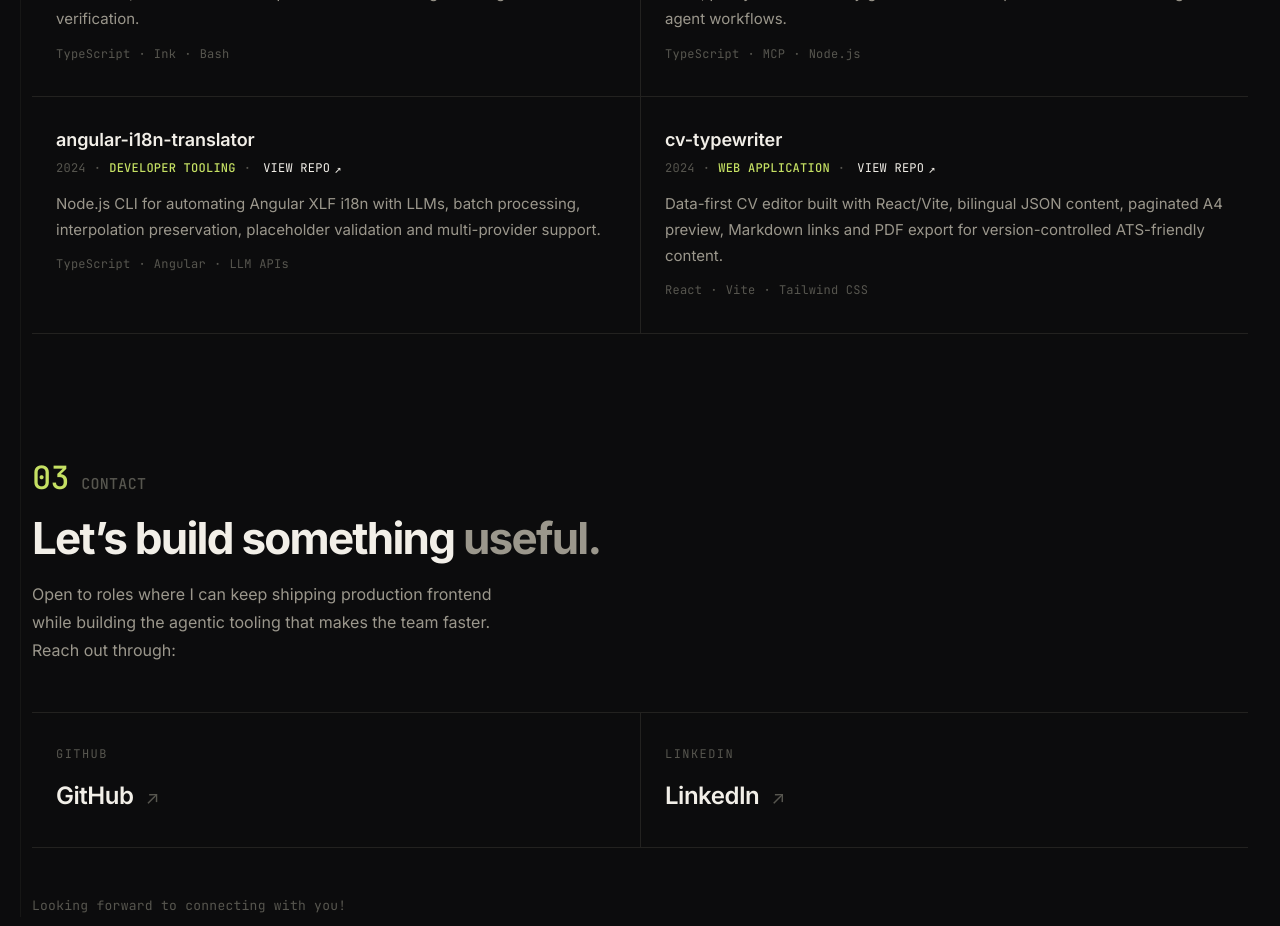
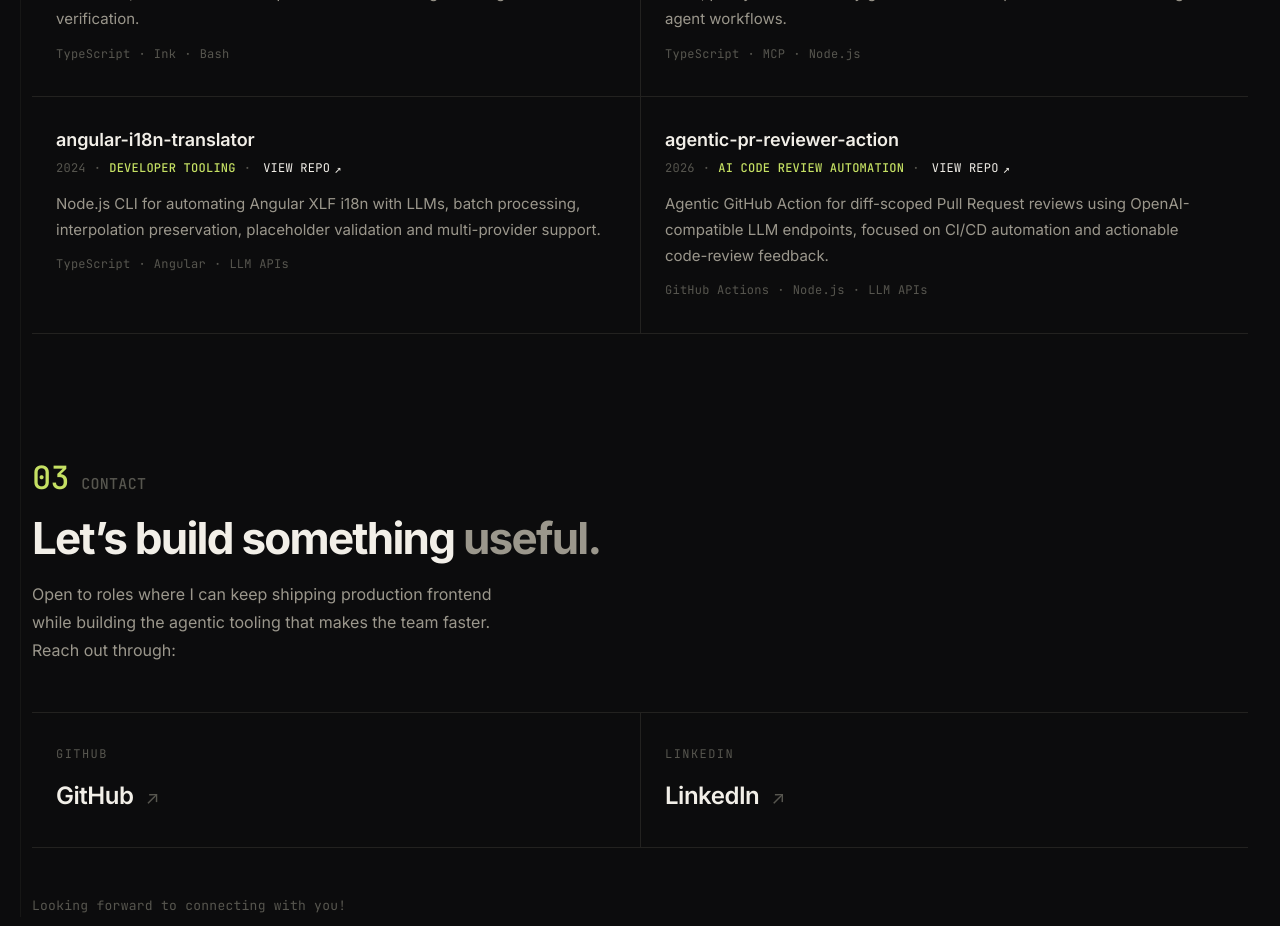
Before and after one commit to RafaGonzalezDev/personal-portfolio, a React (Vite) app: page / in a window 1280 px wide. Shown: the part 3140-4066 px from the top of the page. Built offline with nearby package versions, Linux system fonts and the light colour scheme.

Commit message:
feat(projects): feature PR reviewer action

```diff
--- a/src/constants/projects.js
+++ b/src/constants/projects.js
@@ -92,21 +92,20 @@ export const PROJECTS = [
   },
   {
     id: 6,
-    title: 'cv-typewriter',
-    description: 'Data-first CV editor built with React/Vite, bilingual JSON content, paginated A4 preview, Markdown links and PDF export for version-controlled ATS-friendly content.',
-    technologies: ['React', 'Vite', 'Tailwind CSS'],
+    title: 'agentic-pr-reviewer-action',
+    description: 'Agentic GitHub Action for diff-scoped Pull Request reviews using OpenAI-compatible LLM endpoints, focused on CI/CD automation and actionable code-review feedback.',
+    technologies: ['GitHub Actions', 'Node.js', 'LLM APIs'],
     image: '',
-    githubUrl: 'https://github.com/RafaGonzalezDev/cv-typewriter',
+    githubUrl: 'https://github.com/RafaGonzalezDev/agentic-pr-reviewer-action',
     liveUrl: '',
     featured: true,
-    year: '2024',
-    category: 'Web Application',
+    year: '2026',
+    category: 'AI Code Review Automation',
     highlights: [
-      'Live JSON editor with real-time CV updates',
-      'Bilingual JSON content (ES/EN)',
-      'Paginated A4 preview',
-      'Markdown support and PDF export',
-      'RenderCV-compatible schema',
+      'Diff-scoped Pull Request reviews',
+      'OpenAI-compatible LLM endpoint support',
+      'GitHub Actions CI/CD integration',
+      'Actionable automated code-review feedback',
     ],
   },
 ];
```
